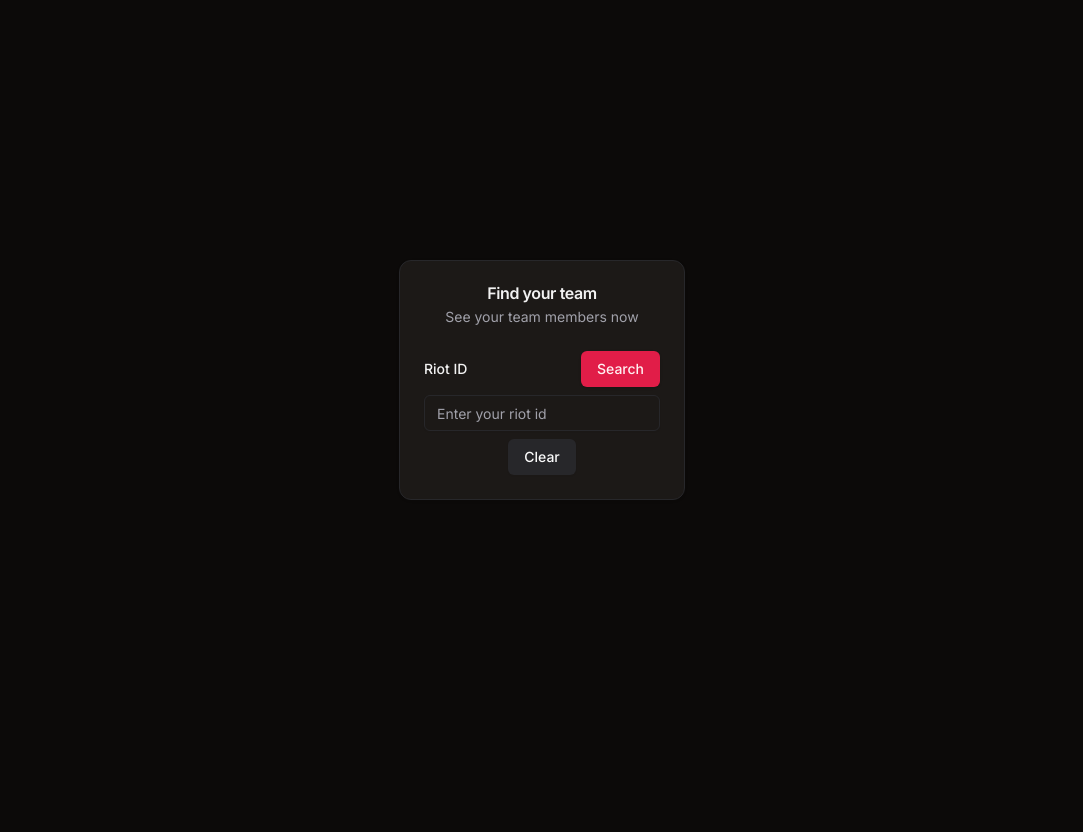
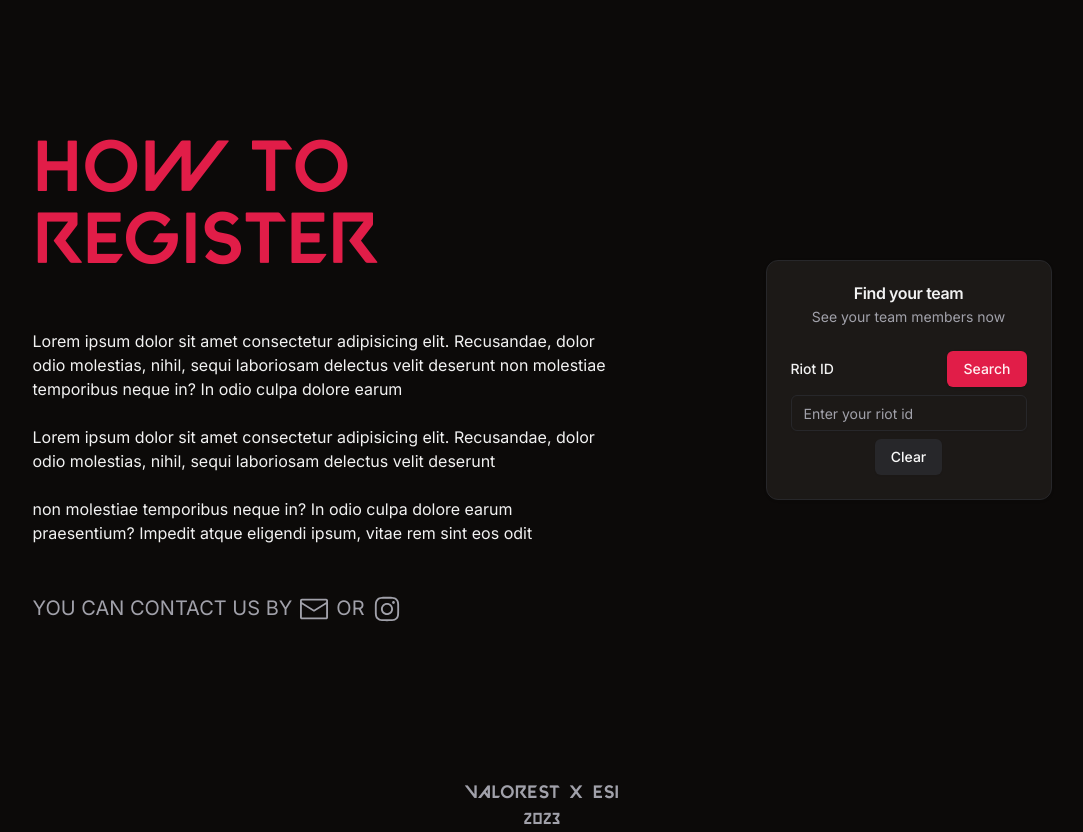
Before and after one commit to Sharath2k3/valorant-tournament-website, a Next.js app: page / in a window 1280 px wide. Shown: the part 1620-2452 px from the top of the page, without its empty margins (98-1181 px from the left). Before the commit the page ends 2400 px from the top, so only its background shows below. Built offline with nearby package versions, Linux system fonts and the light colour scheme.

Commit message:
add help section

```diff
--- a/src/app/page.tsx
+++ b/src/app/page.tsx
@@ -6,6 +6,7 @@ import { motion, useScroll, useTransform } from "framer-motion";
 
 import HeroSection from "@/components/HeroSection";
 import Agents from "@/components/Agents";
+import RegisterHelp from "@/components/RegisterHelp";
 import TeamInfo from "@/components/TeamInfo";
 
 function Home() {
@@ -34,7 +35,18 @@ function Home() {
         <div className="mx-2">
           <HeroSection />
           <Agents />
-          <TeamInfo />
+          <section className="min-h-screen flex flex-col md:flex-row gap-6 md:gap-0 items-center justify-around p-12">
+            <RegisterHelp />
+            <TeamInfo />
+          </section>
+          <section>
+            <h1 className="text-center font-valorant text-lg text-muted-foreground">
+              VALOREST&nbsp;&nbsp;x&nbsp;&nbsp;ESI
+            </h1>
+            <h2 className="text-center font-valorant text-muted-foreground">
+              2023
+            </h2>
+          </section>
         </div>
       </section>
     </div>
--- /dev/null
+++ b/src/components/RegisterHelp.tsx
@@ -0,0 +1,47 @@
+import React from "react";
+import Link from "next/link";
+
+import { InstagramLogoIcon, EnvelopeClosedIcon } from "@radix-ui/react-icons";
+
+import { LINKS } from "@/lib/const";
+
+function RegisterHelp() {
+  return (
+    <div
+      id="help"
+      className="flex flex-col items-start gap-6 md:gap-12 md:w-1/2"
+    >
+      <h1 className="text-2xl md:text-7xl font-valorant text-primary">
+        How to register
+      </h1>
+      <div className="flex flex-col items-start gap-6">
+        <p>
+          Lorem ipsum dolor sit amet consectetur adipisicing elit. Recusandae,
+          dolor odio molestias, nihil, sequi laboriosam delectus velit deserunt
+          non molestiae temporibus neque in? In odio culpa dolore earum
+        </p>
+        <p>
+          Lorem ipsum dolor sit amet consectetur adipisicing elit. Recusandae,
+          dolor odio molestias, nihil, sequi laboriosam delectus velit deserunt
+        </p>
+        <p>
+          non molestiae temporibus neque in? In odio culpa dolore earum
+          praesentium? Impedit atque eligendi ipsum, vitae rem sint eos odit
+        </p>
+      </div>
+
+      <div className="flex items-center justify-center text-center text-sm md:text-base lg:text-xl gap-2 text-muted-foreground">
+        <span>YOU CAN CONTACT US BY</span>
+        <Link target="_blank" href={`mailto:${LINKS.mail}`} title="mail">
+          <EnvelopeClosedIcon className="w-5 h-5 md:w-6 md:h-6 lg:w-7 lg:h-7 inline hover:text-primary" />
+        </Link>
+        <span>OR</span>
+        <Link target="_blank" href={LINKS.instagram} title="instagram">
+          <InstagramLogoIcon className="w-5 h-5 md:w-6 md:h-6 lg:w-7 lg:h-7 inline hover:text-primary" />
+        </Link>
+      </div>
+    </div>
+  );
+}
+
+export default RegisterHelp;
--- a/src/components/TeamInfo.tsx
+++ b/src/components/TeamInfo.tsx
@@ -58,9 +58,7 @@ function TeamInfo() {
     setLoading(false);
   }
 
-  async function clear(
-    event: React.MouseEvent<HTMLButtonElement, MouseEvent>
-  ): Promise<void> {
+  function clear(event: React.MouseEvent<HTMLButtonElement, MouseEvent>): void {
     event.preventDefault();
     setError("");
     setTeam([]);
@@ -68,7 +66,7 @@ function TeamInfo() {
   }
 
   return (
-    <div className="h-screen flex items-center justify-center">
+    <div className="flex items-center justify-center max-w-1/2">
       <Card>
         <CardHeader className="text-center">
           <CardTitle>Find your team</CardTitle>
--- a/src/components/registration/RegisterButton.tsx
+++ b/src/components/registration/RegisterButton.tsx
@@ -1,6 +1,7 @@
 "use client";
 
 import React, { useState } from "react";
+import Link from "next/link";
 
 import { motion, AnimatePresence } from "framer-motion";
 
@@ -24,6 +25,13 @@ function RegisterButton() {
       >
         REGISTER
       </motion.button>
+      <span className="block text-center">
+        <Link href="#help" title="help">
+          <span className="text-muted-foreground hover:underline">
+            how to register
+          </span>
+        </Link>
+      </span>
 
       <AnimatePresence initial={false} mode="wait" onExitComplete={() => {}}>
         {modalOpen && <RegisterModal handleClode={() => setModalOpen(false)} />}
--- a/src/lib/const.ts
+++ b/src/lib/const.ts
@@ -10,3 +10,8 @@ export const VALORANT_RANKS = [
   "Immortal",
   "Radiant",
 ];
+
+export const LINKS = {
+  mail: "valoresi@esi.dz",
+  instagram: "https://www.instagram.com/valor.esi/",
+};
```
